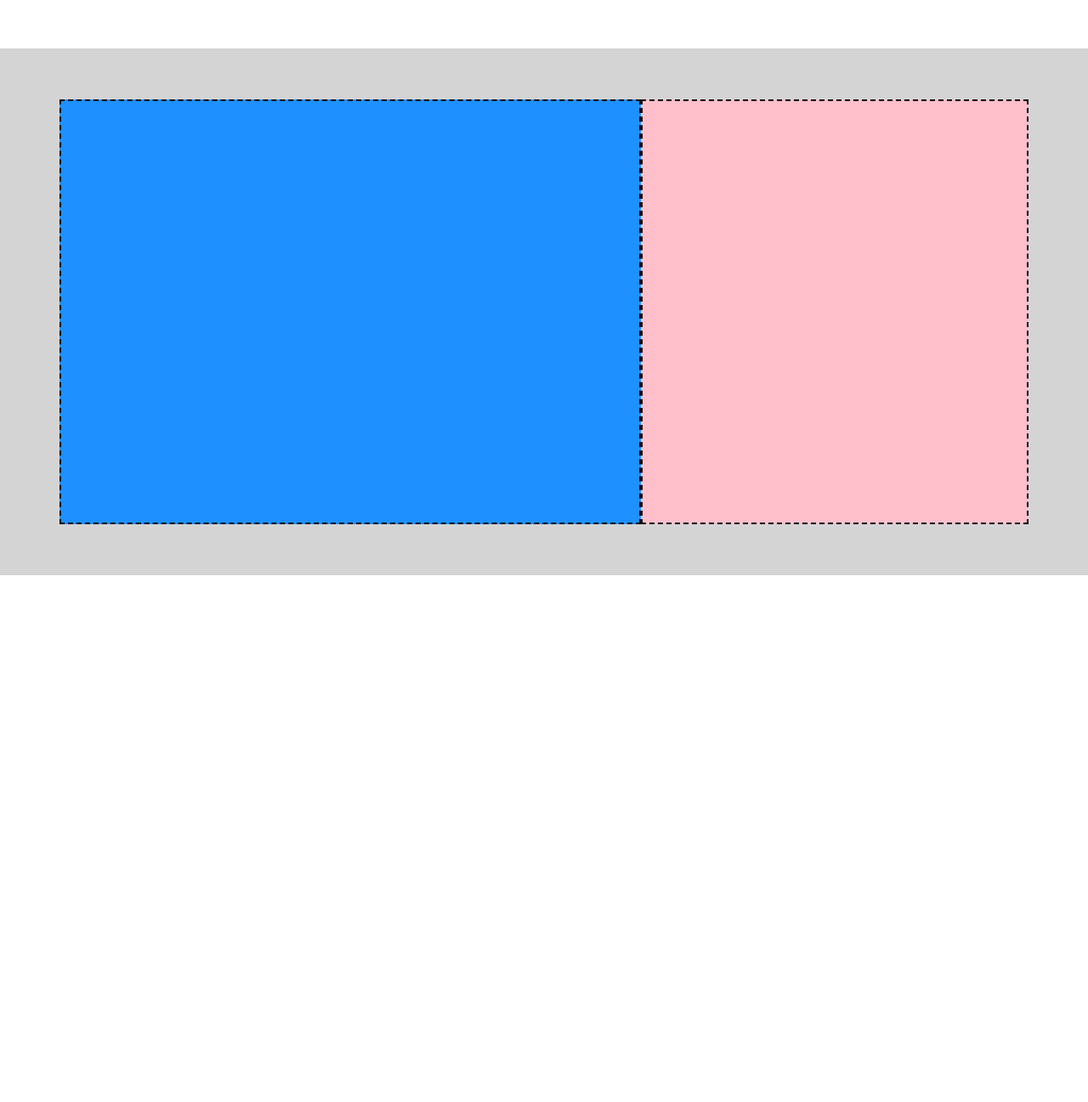
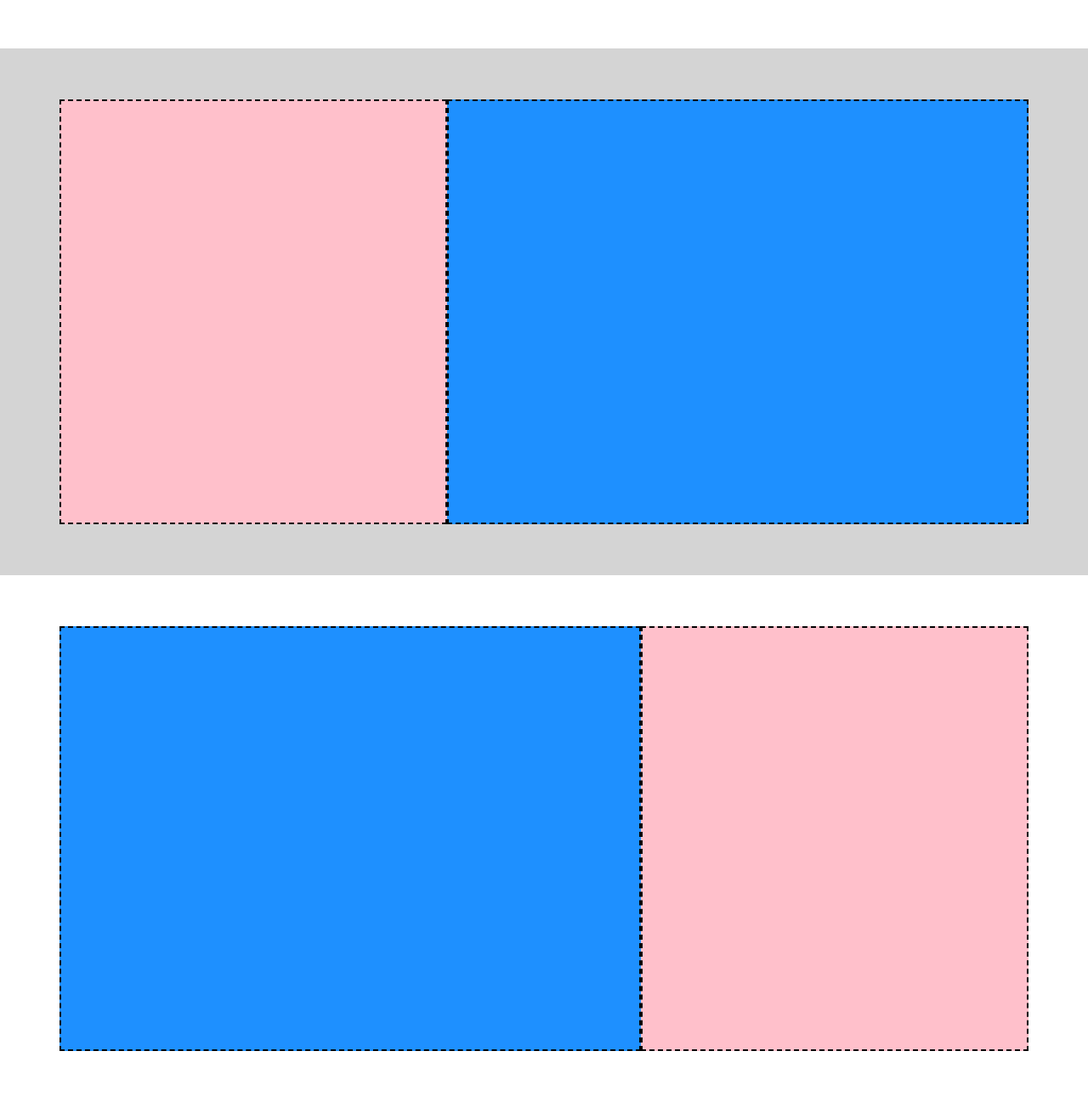
Before and after one commit to alessandrodamato/htmlcss-struttura-discord, a plain HTML site: page index.html in a window 1280 px wide. Shown: the part 1163-2460 px from the top of the page at 85% size. Before the commit the page ends 1840 px from the top, so only its background shows below. Drawn offline with Linux system fonts and the light colour scheme.

Commit message:
[add] main terza sezione

```diff
--- a/index.html
+++ b/index.html
@@ -57,6 +57,13 @@
 
     <section class="main-section main-section-grey">
       <div class="container">
+        <div class="debug main-text"></div>
+        <div class="debug main-img"></div>
+      </div>
+    </section>
+
+    <section class="main-section">
+      <div class="container">
         <div class="debug main-img"></div>
         <div class="debug main-text"></div>
       </div>
```
